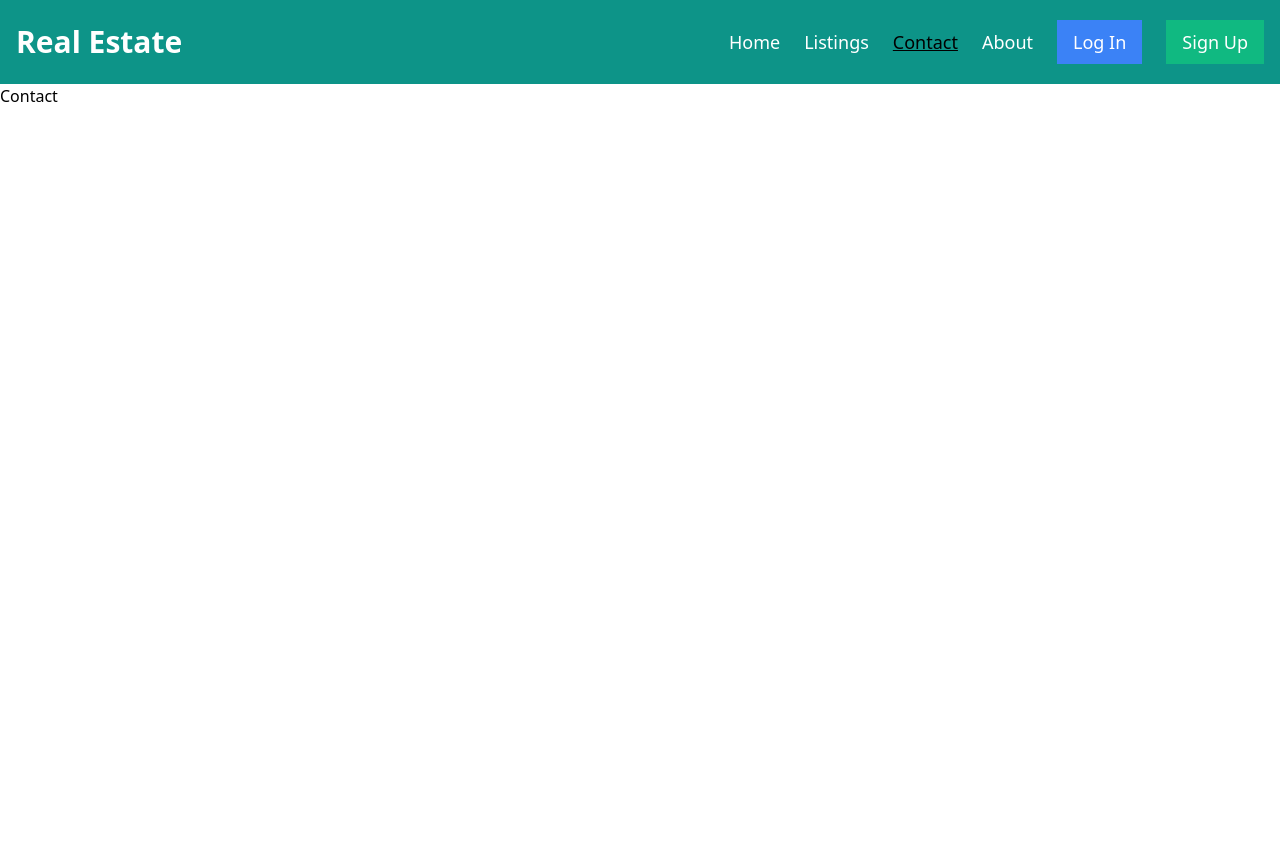
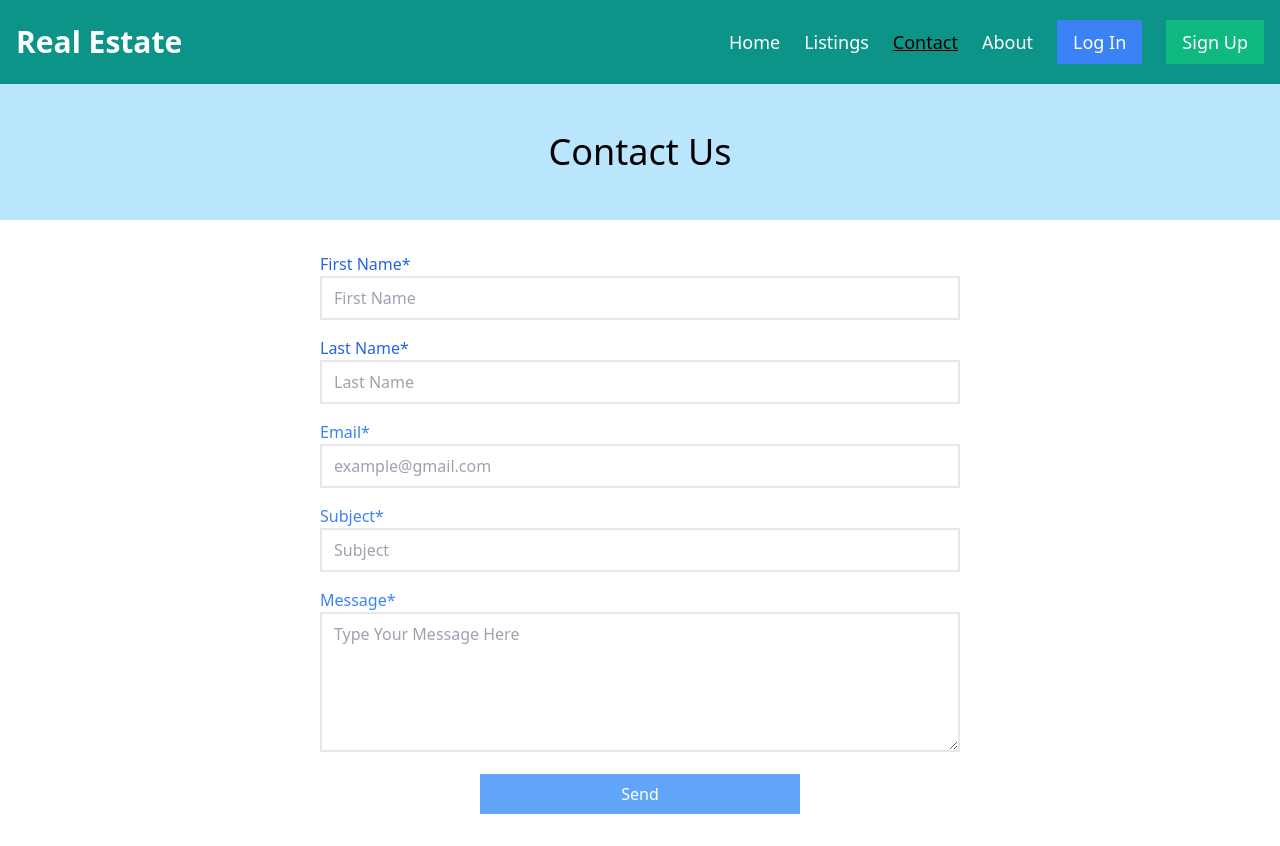
Before and after one commit to matrix-bro/real-estate-app-django-react, a React (Vite) app in the folder frontend/project/: page /contact in a window 1280 px wide. Before the commit the page ends 800 px from the top, so only its background shows below. Built offline with nearby package versions, Linux system fonts and the light colour scheme.

Commit message:
Contact us page done: can send message

```diff
--- a/frontend/project/src/pages/Contact.tsx
+++ b/frontend/project/src/pages/Contact.tsx
@@ -1,5 +1,137 @@
+import axios, { AxiosError } from "axios";
+import { useState } from "react";
+
 const Contact = () => {
-  return <div>Contact</div>;
+  const [formData, setFormData] = useState({
+    first_name: "",
+    last_name: "",
+    email: "",
+    subject: "",
+    message: "",
+  });
+
+  const { first_name, last_name, email, subject, message } = formData;
+
+  const handleOnChange = (
+    e: React.ChangeEvent<HTMLInputElement | HTMLTextAreaElement>
+  ) => {
+    setFormData({
+      ...formData,
+      [e.target.name]: e.target.value,
+    });
+  };
+
+  const handleOnSubmit = (e: React.FormEvent<HTMLFormElement>) => {
+    e.preventDefault();
+
+    const config = {
+      headers: {
+        "Content-Type": "application/json",
+      },
+    };
+
+    axios
+      .post(
+        "http://localhost:8000/api/contact/",
+        { first_name, last_name, email, subject, message },
+        config
+      )
+      .then((res) => {
+        // console.log(res.data);
+        setFormData({
+          first_name: "",
+          last_name: "",
+          email: "",
+          subject: "",
+          message: "",
+        });
+        alert("Message Sent.");
+      })
+      .catch((err: AxiosError) => {
+        console.log(err);
+        alert("Failed to send the message. Try again later.");
+      });
+  };
+
+  return (
+    <>
+      <h1 className="text-4xl bg-sky-200 text-center py-12">Contact Us</h1>
+      <form
+        className="w-full mx-3 space-y-4 md:mx-auto my-8 md:w-2/4"
+        onSubmit={handleOnSubmit}
+      >
+        <div>
+          <p className="text-blue-600">First Name*</p>
+          <input
+            type="text"
+            name="first_name"
+            value={first_name}
+            onChange={handleOnChange}
+            placeholder="First Name"
+            required
+            className="w-full py-2 px-3 border-2"
+          />
+        </div>
+
+        <div>
+          <p className="text-blue-600">Last Name*</p>
+          <input
+            type="text"
+            name="last_name"
+            value={last_name}
+            onChange={handleOnChange}
+            placeholder="Last Name"
+            required
+            className="w-full py-2 px-3 border-2"
+          />
+        </div>
+
+        <div>
+          <p className="text-blue-500">Email*</p>
+          <input
+            type="email"
+            name="email"
+            value={email}
+            onChange={handleOnChange}
+            placeholder="example@gmail.com"
+            required
+            className="w-full py-2 px-3 border-2"
+          />
+        </div>
+
+        <div>
+          <p className="text-blue-500">Subject*</p>
+          <input
+            type="text"
+            name="subject"
+            value={subject}
+            onChange={handleOnChange}
+            placeholder="Subject"
+            required
+            className="w-full py-2 px-3 border-2"
+          />
+        </div>
+        <div>
+          <p className="text-blue-500">Message*</p>
+          <textarea
+            name="message"
+            rows={5}
+            value={message}
+            onChange={handleOnChange}
+            placeholder="Type Your Message Here"
+            required
+            className="w-full py-2 px-3 border-2"
+          />
+        </div>
+
+        <div className="text-center">
+          <button className="bg-blue-400 hover:bg-blue-500 w-2/4 py-2 px-4 text-white">
+            Send
+          </button>
+        </div>
+      </form>
+    </>
+  );
 };
 
 export default Contact;
```
